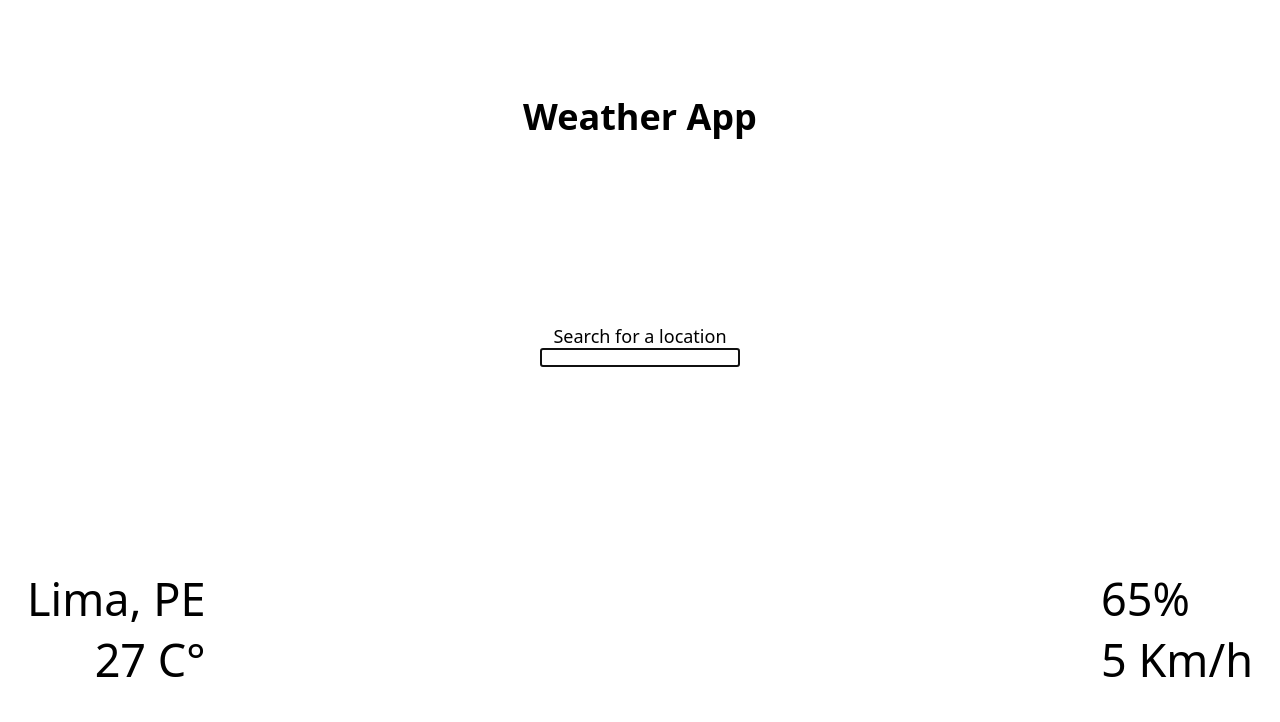
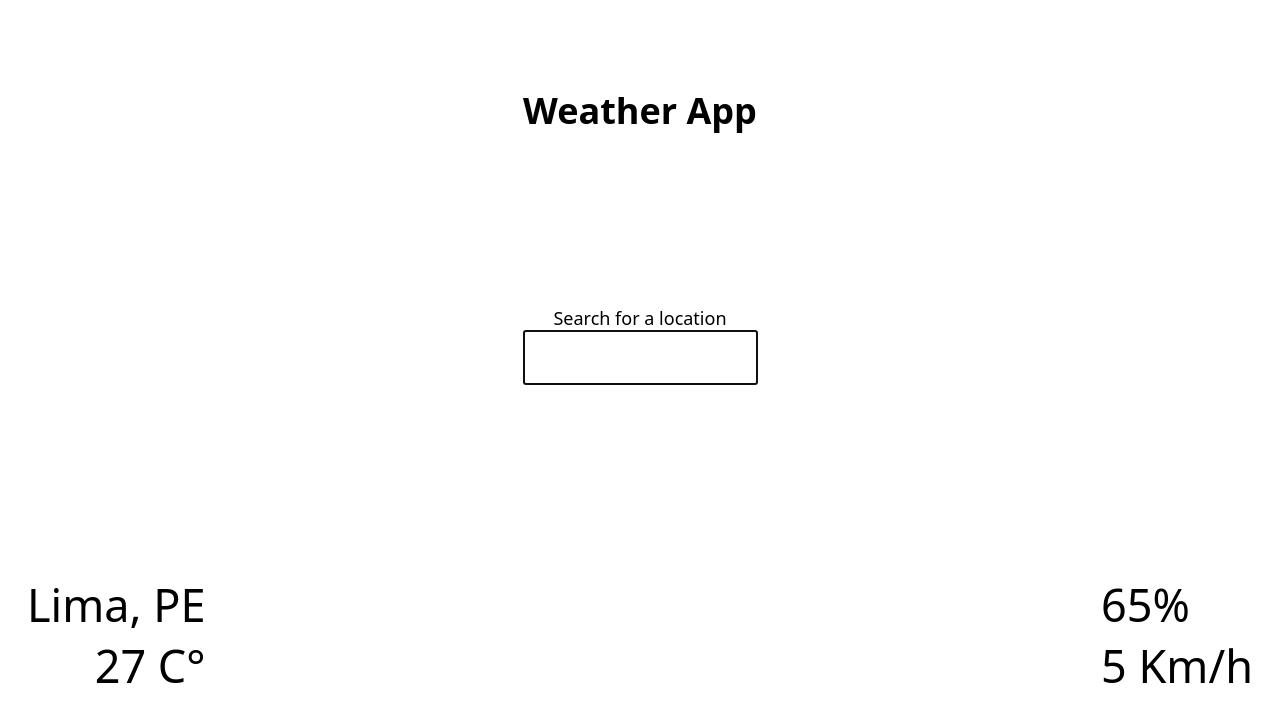
Before and after one commit to 0xblur/odin-weather, a website: page src/index.html in a window 1280 px wide. Drawn offline with Linux system fonts and the light colour scheme; a web font is replaced by a local one.

Commit message:
[FEATURE] HTML and CSS

```diff
--- a/src/index.html
+++ b/src/index.html
@@ -14,11 +14,13 @@
         <input type="search" name="searchbox" id="searchbox" autofocus />
       </label>
       <div class="card">
-        <div class="city">Lima, PE</div>
-        <div class="temp">27 C°</div>
+        <div class="location">
+          <span id="city">Lima</span>, <span id="country">PE</span>
+        </div>
+        <div class="temp"><span id="current-temp">27</span> C°</div>
       </div>
       <div class="card">
-        <div class="humidity">65%</div>
+        <div class="humidity"><span id="current-humidity">65</span>%</div>
         <div class="wind">5 Km/h</div>
       </div>
     </main>
--- a/src/style.css
+++ b/src/style.css
@@ -38,6 +38,7 @@ label[for="searchbox"] {
 
 #searchbox {
   min-width: 200px;
+  padding: 1rem 1.5rem;
   margin: 0 auto;
 }
 
```
